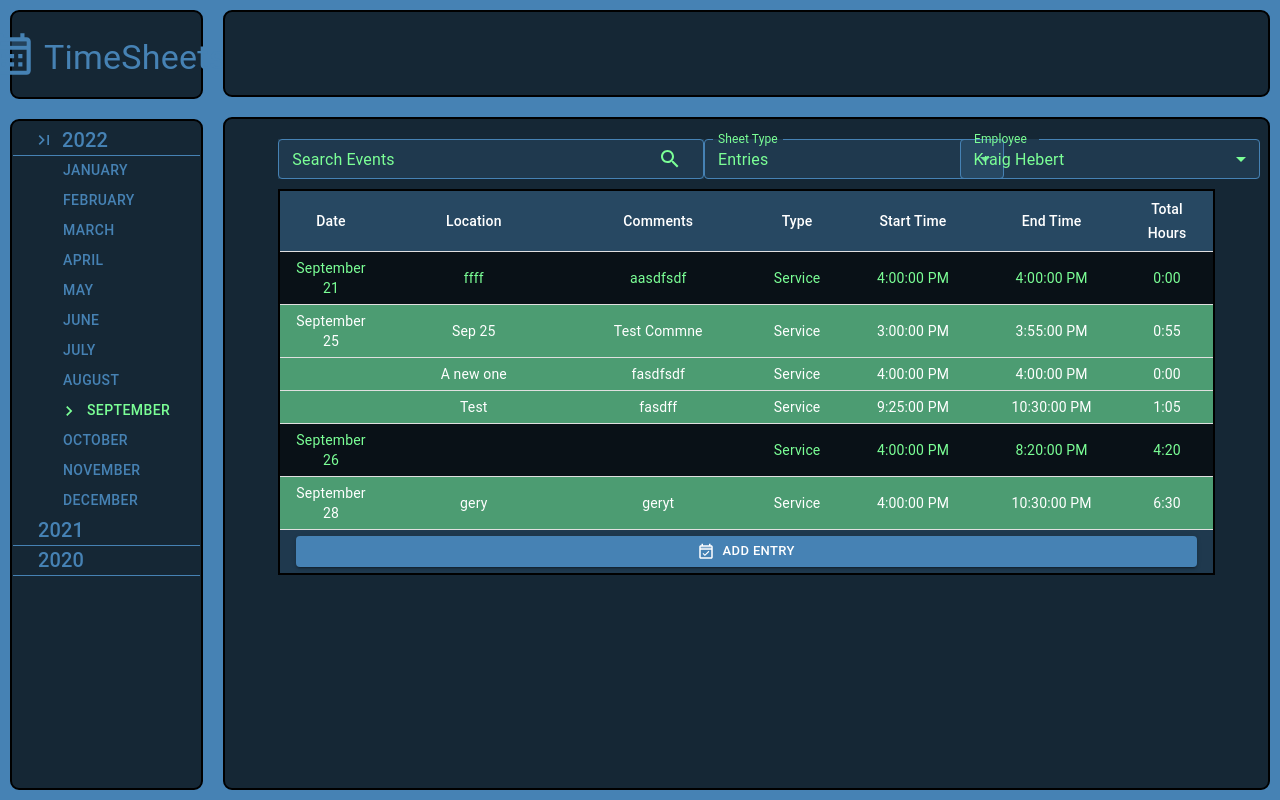
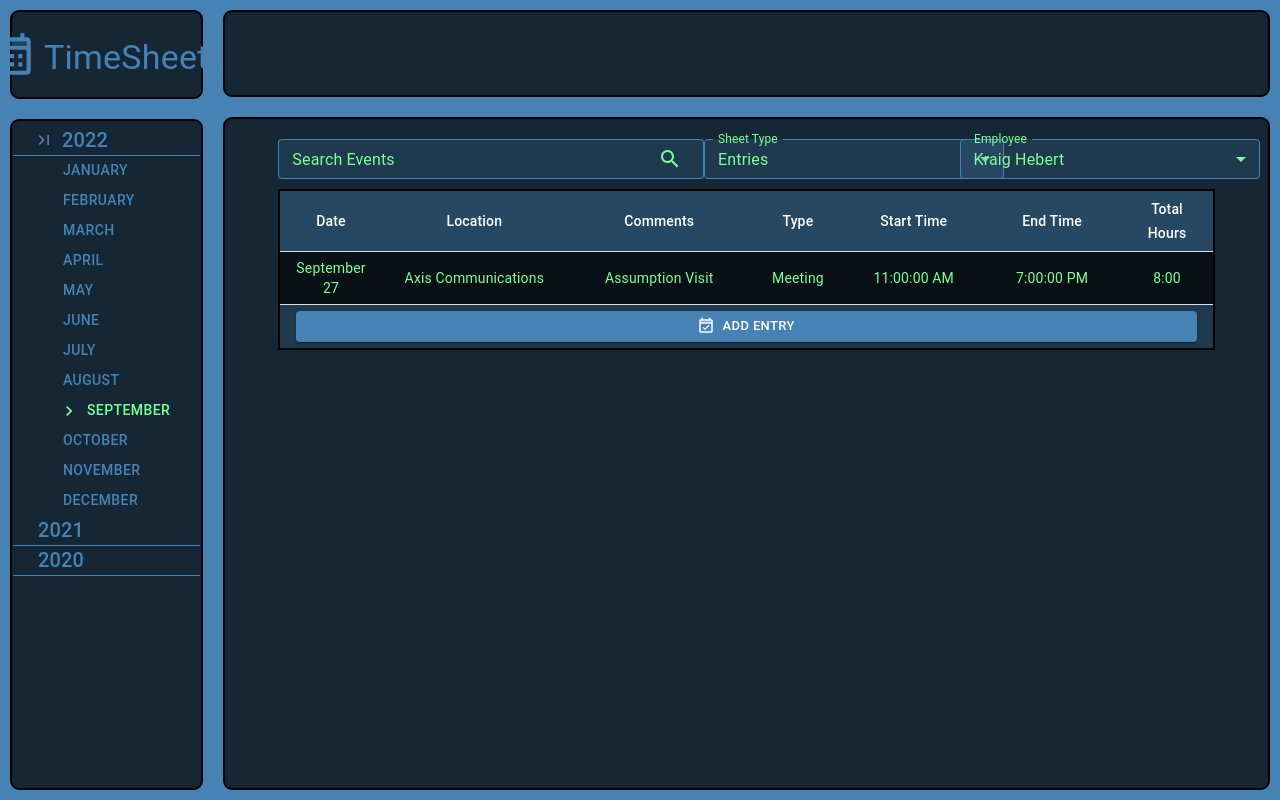
Before and after one commit to kraig-hebert/timesheets, a React (Create React App) app: page / in a window 1280 px wide. Built offline with nearby package versions, Linux system fonts and the light colour scheme; data requests are answered from the project's data file; a web font is replaced by a local one.

Commit message:
users are fetched and the employee select values will be populated

```diff
--- a/db.json
+++ b/db.json
@@ -25,68 +25,12 @@
       "endTime": "2022-07-28T18:00:00.788Z"
     },
     {
-      "location": " Test",
-      "comments": " fasdfsdf",
-      "type": "Service",
-      "startTime": "2022-06-15T16:00:00.000Z",
-      "endTime": "2022-06-15T18:10:00.000Z",
-      "id": 13
-    },
-    {
-      "location": "ffff",
-      "comments": " aasdfsdf",
-      "type": "Service",
-      "startTime": "2022-09-21T16:00:00.792Z",
-      "endTime": "2022-09-21T16:00:00.792Z",
-      "id": 14
-    },
-    {
-      "location": "Test September Edit",
-      "comments": "comments",
-      "type": "Testing",
-      "startTime": "2021-09-15T16:00:00.000Z",
-      "endTime": "2021-09-15T17:30:00.000Z",
-      "id": 15
-    },
-    {
-      "location": "Test",
-      "comments": "fasdff",
-      "type": "Service",
-      "startTime": "2022-09-25T21:25:00.000Z",
-      "endTime": "2022-09-25T22:30:00.000Z",
-      "id": 19
-    },
-    {
-      "location": "",
-      "comments": "",
-      "type": "Service",
-      "startTime": "2022-09-26T16:00:00.000Z",
-      "endTime": "2022-09-26T20:20:00.000Z",
-      "id": 20
-    },
-    {
-      "location": "Sep 25",
-      "comments": "Test Commne",
-      "type": "Service",
-      "startTime": "2022-09-25T15:00:00.000Z",
-      "endTime": "2022-09-25T15:55:00.000Z",
-      "id": 21
-    },
-    {
-      "location": "gery",
-      "comments": "geryt",
-      "type": "Service",
-      "startTime": "2022-09-28T16:00:00.000Z",
-      "endTime": "2022-09-28T22:30:00.000Z",
-      "id": 22
-    },
-    {
-      "location": "A new one",
-      "comments": "fasdfsdf",
-      "type": "Service",
-      "startTime": "2022-09-25T16:00:00.979Z",
-      "endTime": "2022-09-25T16:00:00.979Z",
-      "id": 23
+      "location": "Axis Communications",
+      "comments": "Assumption Visit",
+      "type": "Meeting",
+      "startTime": "2022-09-27T11:00:00.000Z",
+      "endTime": "2022-09-27T19:00:00.000Z",
+      "id": 5
     }
   ],
   "expenses": [
@@ -95,36 +39,35 @@
       "destination": " fasdf",
       "miles": 78,
       "id": 15
+    }
+  ],
+  "users": [
+    {
+      "id": 1,
+      "username": "kraighebert@gmail.com",
+      "password": "password",
+      "firstName": "Kraig",
+      "lastName": "Hebert",
+      "isAdmin": true,
+      "hasCellPhone": true
     },
     {
-      "date": "2022-05-17T04:00:00.000Z",
-      "destination": "fasdf ",
-      "miles": 1,
-      "id": 16
+      "id": 2,
+      "username": "karacanata@gmail.com",
+      "password": "password",
+      "firstName": "Kara",
+      "lastName": "Canata",
+      "isAdmin": false,
+      "hasCellPhone": false
     },
     {
-      "date": "2022-05-17T04:00:00.000Z",
-      "destination": " The Store",
-      "miles": 10,
-      "id": 17
-    },
-    {
-      "date": "2022-07-15T04:00:00.000Z",
-      "destination": "Test",
-      "miles": 9,
-      "id": 18
-    },
-    {
-      "date": "2022-08-15T04:00:00.000Z",
-      "destination": "Another One",
-      "miles": 18,
-      "id": 22
-    },
-    {
-      "date": "2022-07-26T04:00:00.000Z",
-      "destination": "Test Agikaf",
-      "miles": 100,
-      "id": 23
+      "id": 3,
+      "username": "marksmith@gmail.com",
+      "password": "password",
+      "firstName": "Mark",
+      "lastName": "Smith",
+      "isAdmin": true,
+      "hasCellPhone": false
     }
   ]
 }
--- a/src/app/store.js
+++ b/src/app/store.js
@@ -2,12 +2,14 @@ import { configureStore } from '@reduxjs/toolkit';
 import entriesReducer from '../reducers/entriesSlice';
 import appSettingsReducer from '../reducers/appSettingsSlice';
 import expensesReducer from '../reducers/expensesSlice';
+import usersReducer from '../reducers/usersSlice';
 
 export const store = configureStore({
   reducer: {
     entries: entriesReducer,
     expenses: expensesReducer,
     appSettings: appSettingsReducer,
+    users: usersReducer,
   },
 });
 
--- a/src/components/main/actionRow/ActionRow.jsx
+++ b/src/components/main/actionRow/ActionRow.jsx
@@ -1,4 +1,4 @@
-import React from 'react';
+import React, { useEffect } from 'react';
 import { useDispatch, useSelector } from 'react-redux';
 import {
   selectSheetTypeSelectValue,
@@ -18,11 +18,29 @@ import {
   Select,
   TextField,
 } from '@mui/material';
+import { selectUsers } from '../../../reducers/usersSlice';
 
 const ActionRow = () => {
   const dispatch = useDispatch();
   const sheetTypeSelectValue = useSelector(selectSheetTypeSelectValue);
   const employeeSelectValue = useSelector(selectEmployeeSelectValue);
+  const users = useSelector(selectUsers);
+
+  const renderedUserMenuItems = users.map((user) => (
+    <MenuItem
+      key={user.id}
+      value={`${user.firstName} ${user.lastName}`}
+    >{`${user.firstName} ${user.lastName}`}</MenuItem>
+  ));
+
+  useEffect(() => {
+    if (users.length > 0) {
+      const user = users[0];
+      dispatch(
+        employeeSelectValueSelected(`${user.firstName} ${user.lastName}`)
+      );
+    }
+  }, [users]);
 
   return (
     <>
@@ -48,6 +66,7 @@ const ActionRow = () => {
           labelId="sheet-selector-label"
           id="sheet-selector"
           size="small"
+          placeholder="SelectUser"
           value={sheetTypeSelectValue}
           label="Sheet Type"
           onChange={(e) => {
@@ -68,14 +87,13 @@ const ActionRow = () => {
           id="employee-selector"
           size="small"
           value={employeeSelectValue}
-          label="Sheet Type"
+          label="Employee"
           onChange={(e) => {
             dispatch(employeeSelectValueSelected(e.target.value));
           }}
           sx={SX.selectSX}
         >
-          <MenuItem value="Kraig Hebert">Kraig Hebert</MenuItem>
-          <MenuItem value="Kara Canata">Kara Canata</MenuItem>
+          {renderedUserMenuItems}
         </Select>
       </FormControl>
     </>
--- a/src/index.js
+++ b/src/index.js
@@ -1,16 +1,19 @@
 import React from 'react';
 import { createRoot } from 'react-dom/client';
-import { Provider } from 'react-redux';
+import { Provider, useSelector } from 'react-redux';
 import store from './app/store';
 import App from './App';
 import { fetchEntries } from './reducers/entriesSlice';
 import './index.css';
 import { fetchExpenses } from './reducers/expensesSlice';
+import { fetchUsers, selectUsers } from './reducers/usersSlice';
+import { employeeSelectValueSelected } from './reducers/appSettingsSlice';
 
 const container = document.getElementById('root');
 const root = createRoot(container);
 store.dispatch(fetchEntries());
 store.dispatch(fetchExpenses());
+store.dispatch(fetchUsers());
 root.render(
   <Provider store={store}>
     <App />
--- a/src/reducers/appSettingsSlice.js
+++ b/src/reducers/appSettingsSlice.js
@@ -5,7 +5,7 @@ const initialState = {
   activeMonth: getMonthName(new Date().getMonth()),
   activeYear: new Date().getFullYear().toString(),
   sheetTypeSelectValue: 'Entries',
-  employeeSelectValue: 'Kraig Hebert',
+  employeeSelectValue: '',
   activeModal: 'none',
 };
 
--- /dev/null
+++ b/src/reducers/usersSlice.js
@@ -0,0 +1,45 @@
+import {
+  createAsyncThunk,
+  createSelector,
+  createSlice,
+} from '@reduxjs/toolkit';
+import * as client from '../api/client';
+
+const initialState = { entities: {} };
+
+// return next Available id
+const getID = (usersList) =>
+  usersList.length ? usersList[usersList.length - 1].id + 1 : 1;
+
+// fetch list of users from db.json
+export const fetchUsers = createAsyncThunk(
+  'users/fetchUsers',
+  async () => await client.get('users')
+);
+
+const usersSlice = createSlice({
+  name: 'users',
+  initialState,
+  reducers: {},
+  extraReducers: (builder) => {
+    builder.addCase(fetchUsers.fulfilled, (state, action) => {
+      const newUsers = {};
+      action.payload.forEach((user) => {
+        newUsers[user.id] = user;
+      });
+      state.entities = newUsers;
+    });
+  },
+});
+
+export const {} = usersSlice.actions;
+
+// selectors
+export const selectUserEntities = (state) => state.users.entities;
+
+export const selectUsers = createSelector(selectUserEntities, (users) => {
+  const userList = Object.values(users);
+  return userList;
+});
+
+export default usersSlice.reducer;
```
